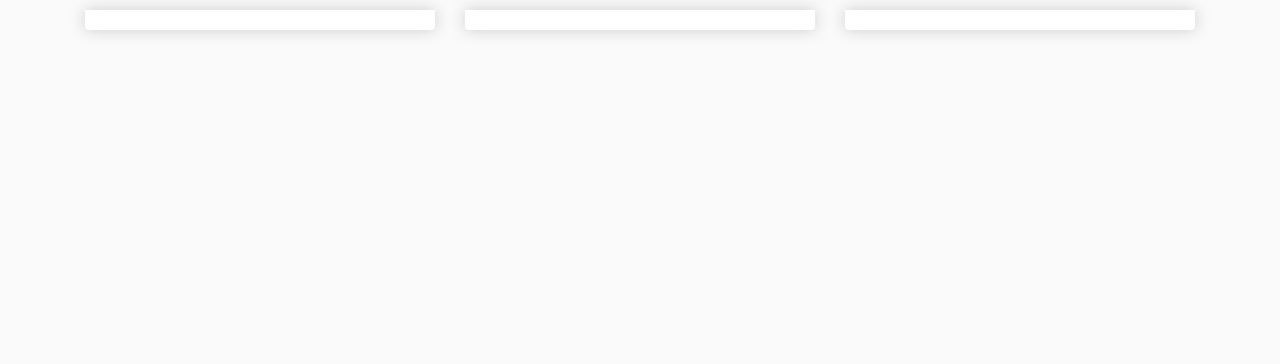
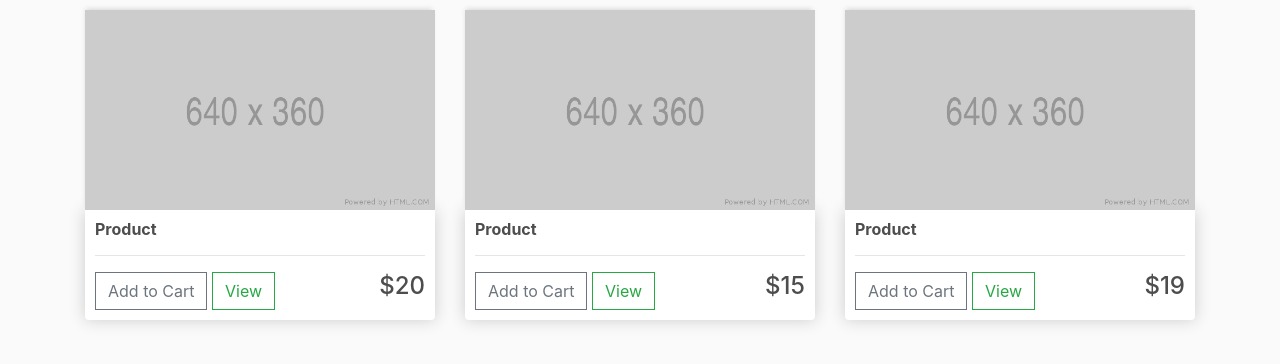
Before and after one commit to shobhit7390/E-Store, a Django app: page / in a window 1280 px wide. Shown: the part 57-421 px from the top of the page. Run offline with Django 4.2, Linux system fonts and the light colour scheme; some libraries are stand-ins or nearby versions.

Commit message:
Styling products store page

```diff
--- a/store/templates/store/store.html
+++ b/store/templates/store/store.html
@@ -4,21 +4,37 @@
 {% block content %}
 
     <div class="row">
+
         <div class="col-lg-4">
+            <img class="thumbnail" src="{% static 'images/placeholder.png' %}">
             <div class="box-element product">
-
+                <h6><strong>Product</strong></h6>
+                <hr>
+                <button class="btn btn-outline-secondary add-btn">Add to Cart</button>
+                <a class="btn btn-outline-success" href="#">View</a>
+                <h4 style="display: inline-block; float: right;">$20</h4>
             </div>
         </div>
 
         <div class="col-lg-4">
+            <img class="thumbnail" src="{% static 'images/placeholder.png' %}">
             <div class="box-element product">
-
+                <h6><strong>Product</strong></h6>
+                <hr>
+                <button class="btn btn-outline-secondary add-btn">Add to Cart</button>
+                <a class="btn btn-outline-success" href="#">View</a>
+                <h4 style="display: inline-block; float: right;">$15</h4>
             </div>
         </div>
 
         <div class="col-lg-4">
+            <img class="thumbnail" src="{% static 'images/placeholder.png' %}">
             <div class="box-element product">
-
+                <h6><strong>Product</strong></h6>
+                <hr>
+                <button class="btn btn-outline-secondary add-btn">Add to Cart</button>
+                <a class="btn btn-outline-success" href="#">View</a>
+                <h4 style="display: inline-block; float: right;">$19</h4>
             </div>
         </div>
 
```
